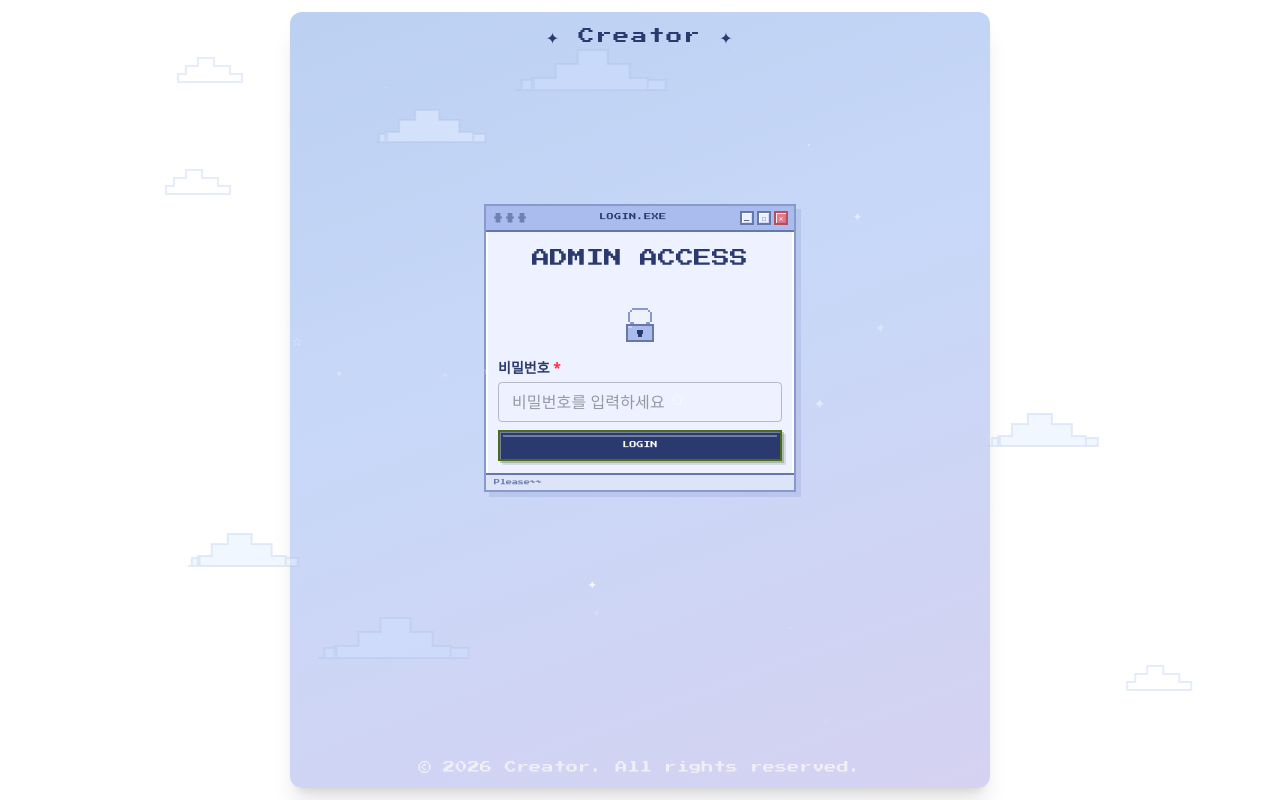
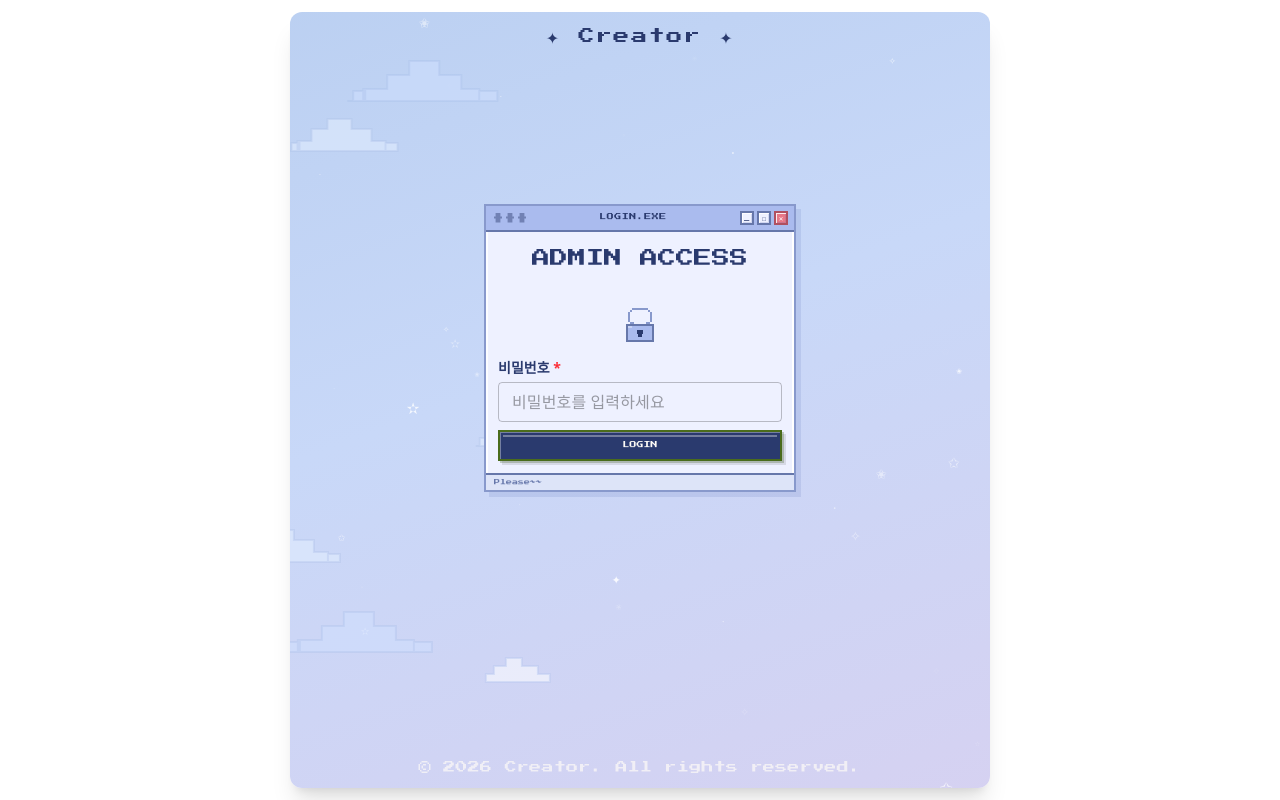
Before and after one commit to suhrin-huh/creator, a Next.js app: page /login in a window 1280 px wide. Built offline with nearby package versions, Linux system fonts and the light colour scheme.

Commit message:
fix: PixelBackground 레이아웃 이슈 해결

```diff
--- a/src/app/(public)/layout.tsx
+++ b/src/app/(public)/layout.tsx
@@ -9,7 +9,7 @@ interface PublicRootLayoutProps {
 
 export default function PublicRootLayout({ children }: PublicRootLayoutProps) {
   return (
-    <div className="bg-main-gradient hide-scrollbar gap-sm p-md relative flex max-w-175 min-w-78 flex-1 flex-col overflow-scroll md:rounded-lg md:shadow-xl">
+    <div className="bg-main-gradient hide-scrollbar gap-sm p-md relative isolate flex max-w-175 min-w-78 flex-1 flex-col overflow-scroll md:rounded-lg md:shadow-xl">
       <PixelBackground />
       <Header title={"Creator"} />
       {children}
--- a/src/components/common/PixelBackground.tsx
+++ b/src/components/common/PixelBackground.tsx
@@ -1,9 +1,5 @@
+// PixelBackground.tsx
 "use client";
-
-// ════════════════════════════════
-//  PixelBackground — 별 + 구름 배경 레이어
-//  fixed 포지션, z-index 0
-// ════════════════════════════════
 
 import { useEffect, useRef } from "react";
 
@@ -20,7 +16,6 @@ const CLOUD_DEFS = [
   { type: "md" as const, top: "50%", dur: 48, delay: 28 },
 ];
 
-// 픽셀 구름 SVG 생성
 function makeCloudSVG(type: "sm" | "md" | "lg"): string {
   const configs = {
     sm: {
@@ -56,7 +51,6 @@ export default function PixelBackground() {
     const layer = ref.current;
     if (!layer) return;
 
-    // 별 생성
     for (let i = 0; i < 55; i++) {
       const s = document.createElement("span");
       s.className = "bg-star";
@@ -73,7 +67,6 @@ export default function PixelBackground() {
       layer.appendChild(s);
     }
 
-    // 구름 생성
     CLOUD_DEFS.forEach((def) => {
       const div = document.createElement("div");
       div.className = "bg-cloud";
@@ -82,13 +75,12 @@ export default function PixelBackground() {
         `--cdur:${def.dur}s`,
         `--cdelay:-${def.delay}s`,
         "--from:-180px",
-        "--to:calc(100vw + 200px)",
+        "--to:calc(100% + 200px)", // vw → % 로 변경
       ].join(";");
       div.innerHTML = makeCloudSVG(def.type);
       layer.appendChild(div);
     });
 
-    // cleanup
     return () => {
       if (layer) layer.innerHTML = "";
     };
@@ -98,7 +90,9 @@ export default function PixelBackground() {
     <div
       ref={ref}
       aria-hidden="true"
-      className="pointer-events-none fixed inset-0 z-0 overflow-hidden"
+      // fixed → absolute: 부모 컨테이너 안에 갇힘
+      // -z-10: Tailwind 기본 제공, z-index: -10 → 형제 요소보다 항상 아래
+      className="pointer-events-none absolute inset-0 -z-10 overflow-hidden"
     />
   );
 }
```
